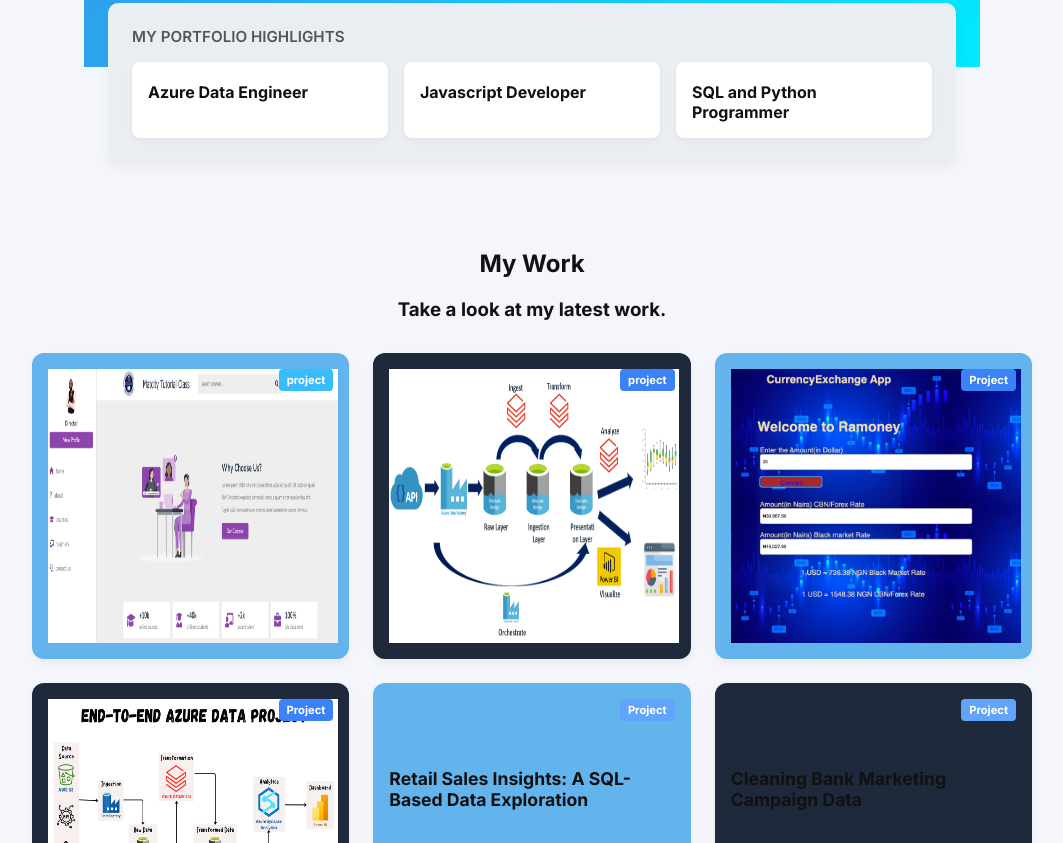
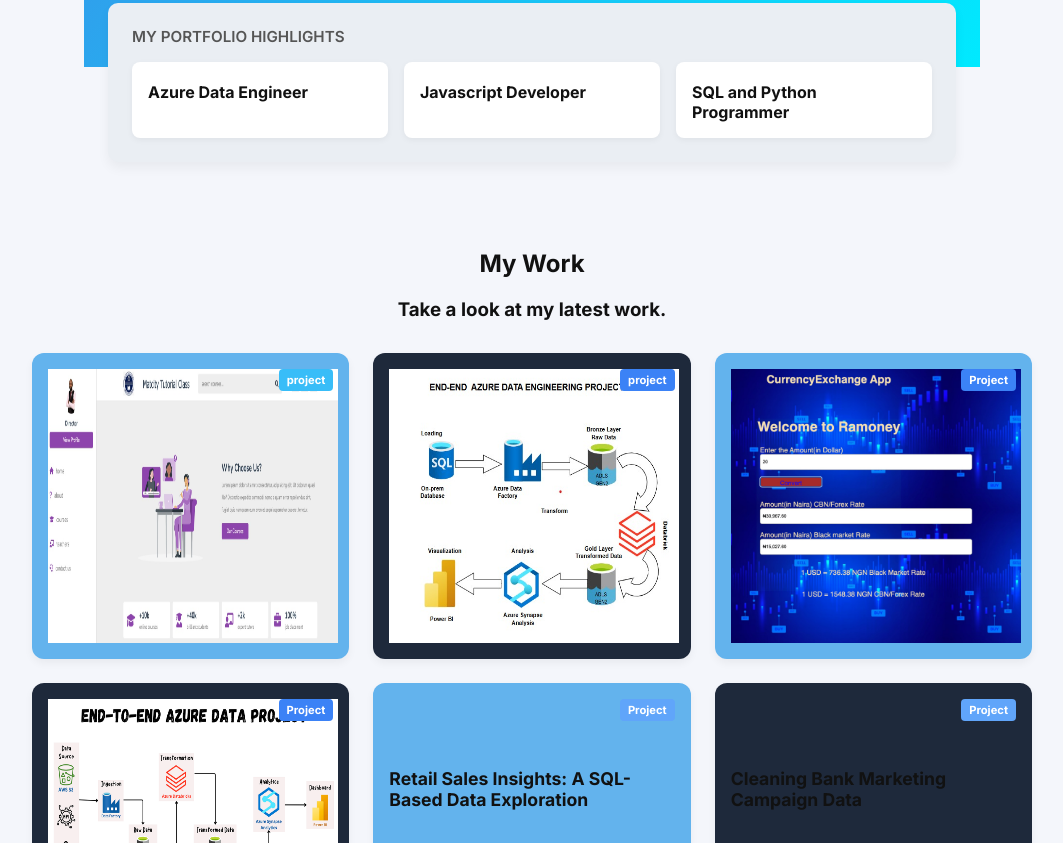
Before and after one commit to haneefah01/Portfolio, a plain HTML site: page index.html in a window 1280 px wide. Shown: the part 333-1176 px from the top of the page, without its empty margins (108-1171 px from the left). Drawn offline with Linux system fonts and the light colour scheme.

Commit message:
added azure project1

```diff
--- a/index.html
+++ b/index.html
@@ -85,7 +85,7 @@
       </a>
       <a href="#" class="work-card dark" target="_blank">
         <span class="badge track">project</span>
-        <img src="images/data1.png" alt="Profile" class="profile-img" style=" height: 100% ; width: 290px;; display: flex;  ">
+        <img src="images/wa.jpg" alt="Profile" class="profile-img" style=" height: 100% ; width: 290px;; display: flex;  ">
 
       </a>
       <a href="#" class="work-card light" target="_blank">
```
Also changed, not shown: images/1.jpg (added), images/wa.jpg (added), 1 other file.
